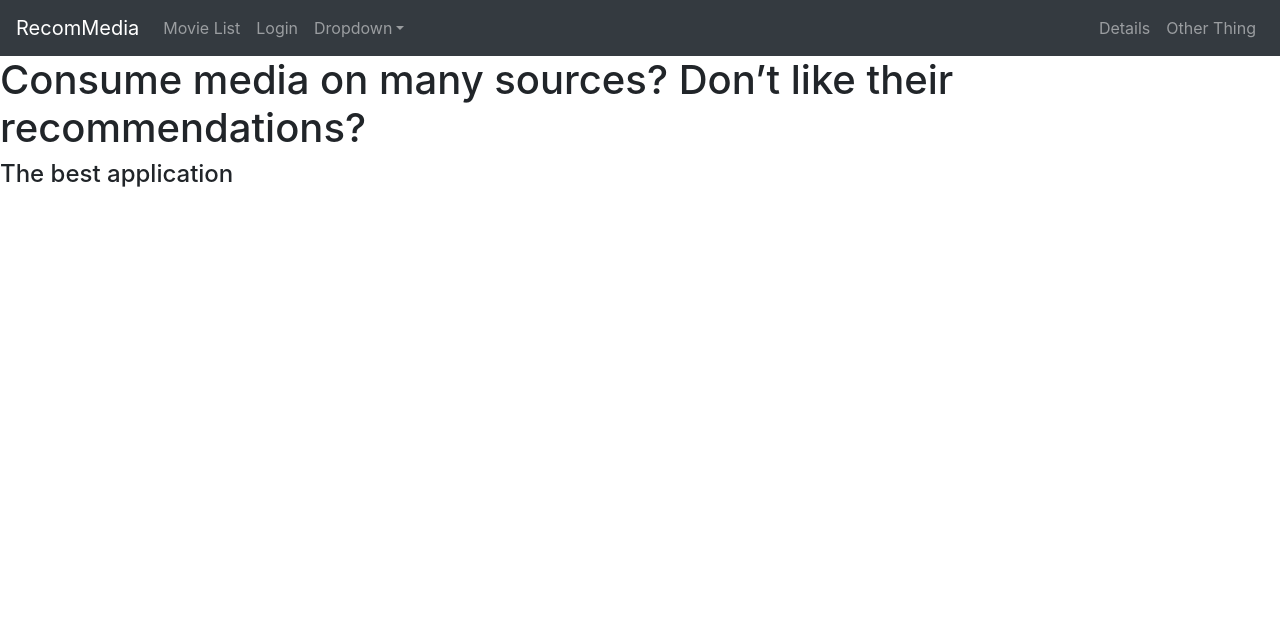
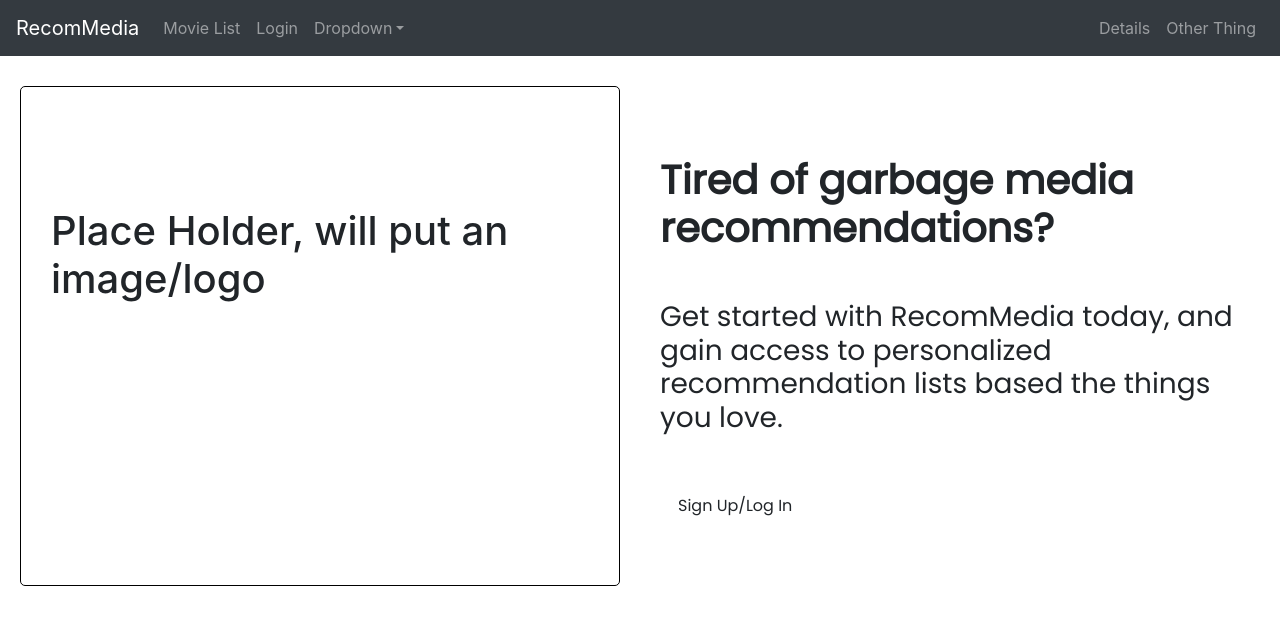
Before and after one commit to 3MusketeersMedia/Recommendation-app-, a React (Create React App) app in the folder frontend/: page / in a window 1280 px wide. Shown: the top 624 px of the page. Built offline with nearby package versions, Linux system fonts and the light colour scheme.

Commit message:
home page update

```diff
--- a/frontend/src/pages/HomePage.js
+++ b/frontend/src/pages/HomePage.js
@@ -1,7 +1,10 @@
 //import Header from "./components/header"
 //import navbar from "./components/navbar";
 //import {Navbar, Nav, NavDropdown} from 'react-bootstrap'
+import { buildQueries } from '@testing-library/dom';
 import MyNav from '../components/navbar'
+import './homePage.css';
+import { Link } from 'react-router-dom';
 
 export default function HomePage() {
   return (
@@ -10,13 +13,25 @@ export default function HomePage() {
         <MyNav />
       </div>
 
-      <div>
-        <h1>
-         Consume media on many sources? Don’t like their recommendations?
-        </h1>
-        <h4>
-          The best application
-        </h4>
+      <div className = "mainBody">
+        <div className = "containerPic">
+          <h1>
+            Place Holder, will put an image/logo
+          </h1>
+        </div>
+
+        <div className = "containerText">
+          <div className = "textWrapper">
+            <h1 className = "headline">
+            Tired of garbage media recommendations?
+            </h1>
+            <h3 className = "description">
+            Get started with RecomMedia today, and gain access to personalized
+            recommendation lists based the things you love.
+            </h3>
+          </div>
+          <Link to="/login" className = "btn">Sign Up/Log In</Link>
+        </div>
       </div>
     </div>
   );
--- /dev/null
+++ b/frontend/src/pages/homePage.css
@@ -0,0 +1,85 @@
+@import url('https://fonts.googleapis.com/css2?family=Poppins:wght@300;400&display=swap');
+
+* {
+  box-sizing: border-box;
+  margin: 0;
+  padding: 0;
+}
+
+body {
+  font-family: 'Poppins', sans-serif;
+}
+
+.mainBody {
+  display: flex;
+}
+
+.textWrapper {
+  display: flex;
+  flex-direction: column;
+}
+
+.headline {
+  font-weight: bold;
+}
+
+.description {
+  padding-top: 40px;
+  padding-bottom: 40px;
+}
+
+.containerPic
+{
+  max-width: 600px;
+  margin: 30px auto;
+  overflow: auto;
+  min-height: 500px;
+  border: 1px solid rgb(0, 0, 0);
+  padding-top: 120px;
+  padding-left: 30px;
+  border-radius: 5px;
+}
+
+.containerText {
+  font-family: 'Poppins', sans-serif;
+  max-width: 600px;
+  margin: 30px auto;
+  overflow: auto;
+  min-height: 500px;
+  padding-top: 70px;
+  border-radius: 5px;
+}
+
+.header {
+  display: flex;
+  justify-content: space-between;
+  align-items: center;
+  margin-bottom: 20px;
+}
+
+.btn {
+  display: inline-block;
+  background: #000;
+  color: #fff;
+  border: none;
+  padding: 10px 20px;
+  margin: 5px;
+  border-radius: 5px;
+  cursor: pointer;
+  text-decoration: none;
+  font-size: 15px;
+  font-family: inherit;
+}
+
+.btn:focus {
+  outline: none;
+}
+
+.btn:active {
+  transform: scale(0.98);
+}
+
+.btn-block {
+  display: block;
+  width: 100%;
+}
```
